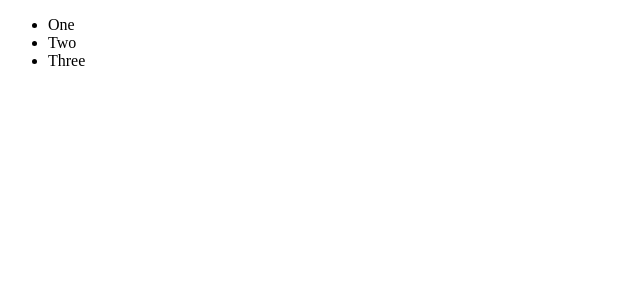
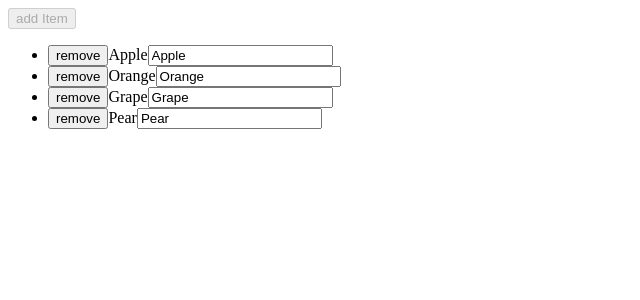
Before and after one commit to level1cr3/epic-react-fundamental, a React (Vite) app in the folder build-tool-vite/: page / in a window 1280 px wide. Shown: the top 300 px of the page, without its empty margins (0-640 px from the left). Built offline with nearby package versions, Linux system fonts and the light colour scheme.

Commit message:
Why key prop is important demo

```diff
--- a/build-tool-vite/src/App.tsx
+++ b/build-tool-vite/src/App.tsx
@@ -1,23 +1,49 @@
-import { ErrorBoundary } from "react-error-boundary";
-import ErrorFallback from "./components/ErrorFallback";
-import ArrayList from "./components/ArrayList";
+import { useState } from "react";
+
+const allItems = [
+  { id: "apple", value: "Apple" },
+  { id: "orange", value: "Orange" },
+  { id: "grape", value: "Grape" },
+  { id: "pear", value: "Pear" },
+];
 
 function App() {
+  const [items, setItems] = useState(allItems); // useState helps us make update to our UI.
+
+  const addItems = () => {
+    const itemsIds = items.map((item) => item.id);
+    const itemToAdd = allItems.filter((item) => !itemsIds.includes(item.id));
+    if (itemToAdd) {
+      setItems([...items, ...itemToAdd]);
+    }
+  };
+
+  const removeItem = (id: string) => {
+    const filteredItems = items.filter((item) => item.id !== id);
+    if (filteredItems) {
+      setItems([...filteredItems]);
+    }
+  };
+
   return (
     <>
-      <ErrorBoundary
-        FallbackComponent={ErrorFallback}
-        onReset={(details) => {
-          console.log(details); // reset state of your app so error doesn't happen again.
-          // and then we could load form input if any in local storage.
-        }}
-      >
-        <ArrayList />
-      </ErrorBoundary>
+      <button disabled={items.length >= allItems.length} onClick={addItems}>
+        add Item
+      </button>
+
+      <ul>
+        {items.map((item) => (
+          <li key={item.id}>
+            <button onClick={() => removeItem(item.id)}>remove</button>
+            {item.value}
+            <input type="text" defaultValue={item.value} />
+          </li>
+        ))}
+      </ul>
     </>
   );
 }
 
 export default App;
 
-// for errorBoundary to work we need to Extract form into component. because we need to catch the error. and error will only occur when that component is called or rendered.
+// This example clearly shows. What happens if we don't provide the key value to items. Just remove key value and see for your self how functionality don't work as they should
```
